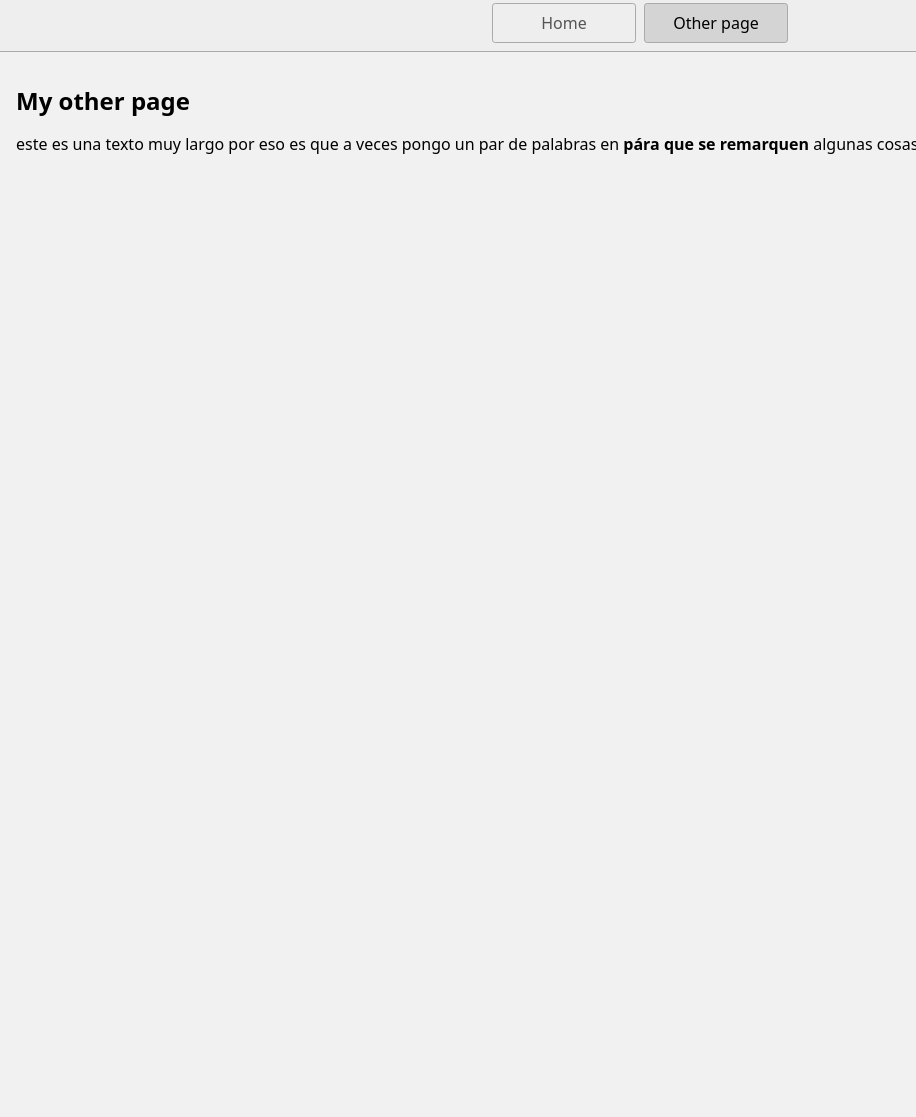
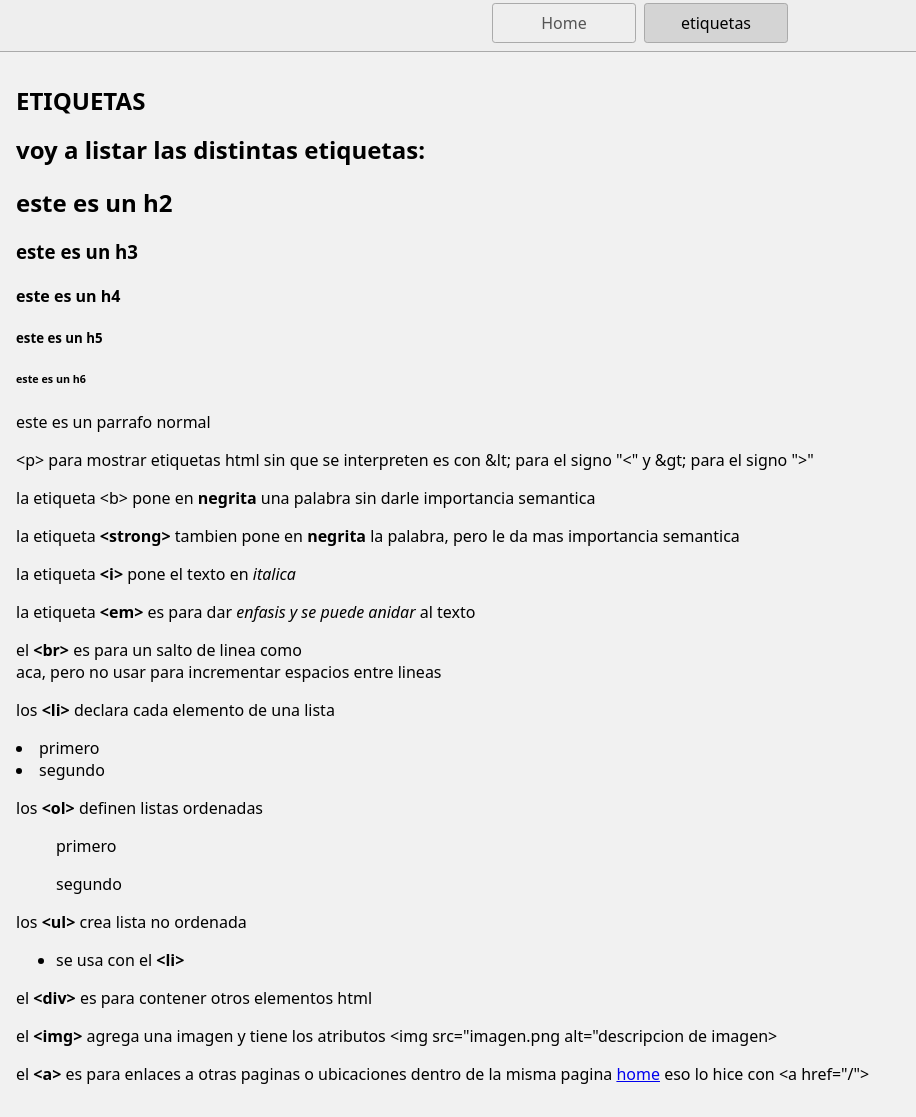
Before and after one commit to agusdubreucq/codigo-en-linea, a plain HTML site: page page2.html in a window 1280 px wide. Shown: the part 5-1122 px from the top of the page, without its empty margins (0-916 px from the left). Before the commit the page ends 800 px from the top, so only its background shows below. Drawn offline with Linux system fonts and the light colour scheme.

Commit message:
agregado de etiquetas

```diff
--- a/page2.html
+++ b/page2.html
@@ -10,16 +10,57 @@
   <body>
     <nav>
       <a href="/">Home</a>
-      <a href="/page2.html" aria-current="page">Other page </a>
+      <a href="/page2.html" aria-current="page">etiquetas </a>
     </nav>
     <main>
-      <h1>My other page</h1>
+      <h1>ETIQUETAS</h1>
+      <h1>voy a listar las distintas etiquetas:</h1>
+      <h2>este es un h2</h2>
+      <h3>este es un h3</h3>
+      <h4>este es un h4</h4>
+      <h5>este es un h5</h5>
+      <h6>este es un h6</h6>
+      <p>este es un parrafo normal</p>
       <p>
-        este es una texto muy largo por eso es que a veces pongo un par de
-        palabras en <strong> pára que se remarquen</strong> algunas cosas que<b>
-          quiero</b
-        >
+        &lt;p&gt; para mostrar etiquetas html sin que se interpreten es con
+        &amp;lt; para el signo "&lt;" y &amp;gt; para el signo "&gt;"
       </p>
+      <p>
+        la etiqueta &lt;b&gt; pone en <b>negrita</b> una palabra sin darle
+        importancia semantica
+      </p>
+      <p>
+        la etiqueta <b>&lt;strong&gt;</b> tambien pone en
+        <strong>negrita</strong> la palabra, pero le da mas importancia
+        semantica
+      </p>
+      <p>la etiqueta <b>&lt;i&gt;</b> pone el texto en <i>italica</i></p>
+      <p>
+        la etiqueta <b>&lt;em&gt;</b> es para dar
+        <em>enfasis y se <em>puede</em> anidar</em> al texto
+      </p>
+      <p>
+        el <b>&lt;br&gt;</b> es para un salto de linea como <br />
+        aca, pero no usar para incrementar espacios entre lineas
+      </p>
+      <p> los <b>&lt;li&gt;</b> declara cada elemento de una lista
+        <li>primero</li>
+        <li>segundo</li>
+      <p> los <b>&lt;ol&gt;</b> definen listas ordenadas
+        <ol>primero</ol>
+        <ol>segundo</ol></p>
+      <p> los <b>&lt;ul&gt;</b> crea lista no ordenada
+        <ul>
+        <li>se usa con el <b>&lt;li&gt;</b>
+        </ul></p>
+      <p>el <b>&lt;div&gt;</b> es para contener otros elementos html</p>
+      <p> el <b>&lt;img&gt;</b> agrega una imagen y tiene los
+        atributos &lt;img src="imagen.png alt="descripcion de imagen&gt;</p>
+      <p>el <b>&lt;a&gt;</b> es para enlaces a otras paginas o ubicaciones dentro de la misma pagina <a href="/">home</a>
+      eso lo hice con &lt;a href="/"&gt;</p>
+
+
+
     </main>
   </body>
 </html>
```
Also changed, not shown: index.html (+1 -1 lines).
